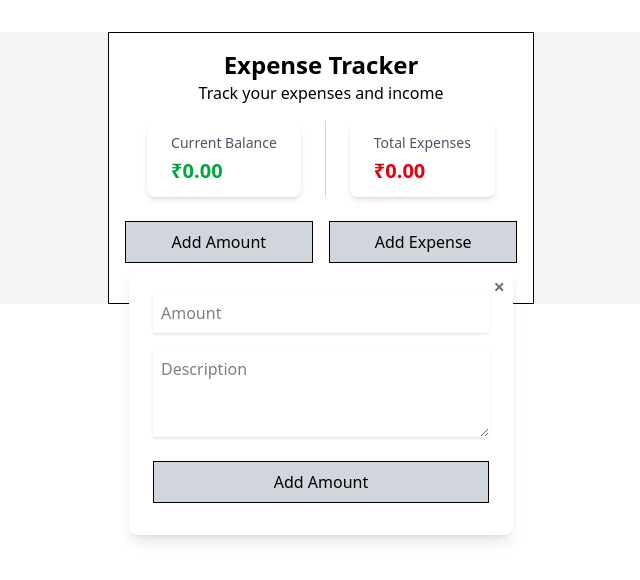
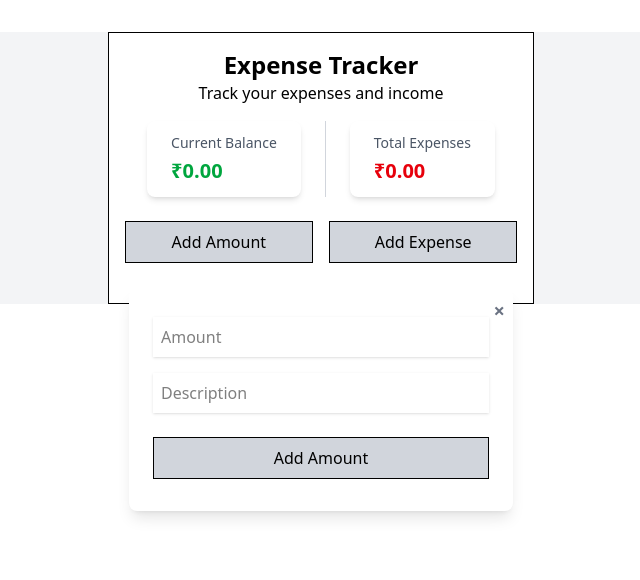
Before and after one commit to Dhruvi-2699/expense-tracker-dhruvi-rami, a React (Vite) app: page / in a window 1280 px wide. Both pictures are taken after a click on the button "Add Amount". Shown: the top 580 px of the page, without its empty margins (319-959 px from the left). Built offline with nearby package versions, Linux system fonts and the light colour scheme.

Commit message:
Edit transation

```diff
--- /dev/null
+++ b/src/components/FormInput.jsx
@@ -0,0 +1,32 @@
+import React from "react";
+
+const FormInput = ({
+  type = "text",
+  id,
+  value,
+  onChange,
+  placeholder,
+  required = false,
+  min,
+  step,
+  error,
+}) => {
+  return (
+    <div>
+      <input
+        type={type}
+        id={id}
+        value={value}
+        onChange={onChange}
+        className="mt-1 block w-full p-2 border-gray-300 shadow-sm focus:border-blue-500 focus:ring-blue-500"
+        placeholder={placeholder}
+        required={required}
+        min={min}
+        step={step}
+      />
+      {error && <p className="text-red-500 text-sm mt-1">{error}</p>}
+    </div>
+  );
+};
+
+export default FormInput;
--- a/src/components/TransactionItem.jsx
+++ b/src/components/TransactionItem.jsx
@@ -1,11 +1,13 @@
 import React from "react";
+import { CURRENCY_SYMBOL, UP_ARROW, DOWN_ARROW } from "../constants";
 
-const TransactionItem = ({ transaction }) => {
+const TransactionItem = ({ transaction, onEdit }) => {
   return (
     <div
       className={`p-3 rounded-lg ${
         transaction.isCredited ? "bg-green-100" : "bg-red-100"
-      }`}
+      } cursor-pointer hover:opacity-90 transition-opacity`}
+      onClick={() => onEdit(transaction)}
     >
       <div className="flex justify-between items-center">
         <div className="flex items-center gap-2">
@@ -14,7 +16,7 @@ const TransactionItem = ({ transaction }) => {
               transaction.isCredited ? "text-green-600" : "text-red-600"
             }`}
           >
-            {transaction.isCredited ? "▲" : "▼"}
+            {transaction.isCredited ? UP_ARROW : DOWN_ARROW}
           </span>
           <div>
             <p className="font-medium">{transaction.description}</p>
@@ -28,7 +30,8 @@ const TransactionItem = ({ transaction }) => {
             transaction.isCredited ? "text-green-600" : "text-red-600"
           }`}
         >
-          ₹{transaction.amount.toFixed(2)}
+          {CURRENCY_SYMBOL}
+          {transaction.amount.toFixed(2)}
         </p>
       </div>
     </div>
--- a/src/components/expense-tracker-card.jsx
+++ b/src/components/expense-tracker-card.jsx
@@ -2,33 +2,86 @@ import React, { useState } from "react";
 import Button from "./button";
 import Popup from "./popup";
 import TransactionItem from "./TransactionItem";
+import {
+  ADD_AMOUNT,
+  ADD_EXPENSE,
+  CURRENCY_SYMBOL,
+  EXPENSE_TRACKER,
+  TRACKER_SUBTITLE,
+  TRANSACTION_HISTORY,
+  CURRENT_BALANCE,
+  TOTAL_EXPENSES,
+  INSUFFICIENT_BALANCE,
+} from "../constants";
 
 const ExpenseTrackerWrapperCard = () => {
   const [open, setOpen] = useState(false);
   const [popupBtnText, setPopupBtnText] = useState("");
   const [transactions, setTransactions] = useState([]);
   const [isCredited, setIsCredited] = useState(false);
+  const [error, setError] = useState("");
+  const [editingTransaction, setEditingTransaction] = useState(null);
 
   const handleClick = (buttonText) => {
+    setError(""); // Clear any previous errors
     setOpen(true);
     setPopupBtnText(buttonText);
-    setIsCredited(buttonText === "Add Amount");
+    setIsCredited(buttonText === ADD_AMOUNT);
+    setEditingTransaction(null); // Clear any editing transaction
+  };
+
+  const handleEditTransaction = (transaction) => {
+    setError(""); // Clear any previous errors
+    setOpen(true);
+    setPopupBtnText(transaction.isCredited ? ADD_AMOUNT : ADD_EXPENSE);
+    setIsCredited(transaction.isCredited);
+    setEditingTransaction(transaction);
+  };
+
+  const handleDeleteTransaction = () => {
+    if (editingTransaction) {
+      setTransactions(
+        transactions.filter((t) => t.id !== editingTransaction.id)
+      );
+      setOpen(false);
+      setEditingTransaction(null);
+    }
   };
 
   const handleAddTransaction = ({ amount, description }) => {
+    // If editing, remove the old transaction
+    if (editingTransaction) {
+      setTransactions(
+        transactions.filter((t) => t.id !== editingTransaction.id)
+      );
+    }
+
+    // Check if it's an expense and if there's enough balance
+    if (!isCredited) {
+      const currentBalance = balance + (editingTransaction?.amount || 0); // Add back editing transaction amount if exists
+      const newBalance = currentBalance - amount;
+      if (newBalance < 0) {
+        setError(INSUFFICIENT_BALANCE(currentBalance));
+        setOpen(false); // Close the popup when showing error
+        return;
+      }
+    }
+
     const newTransaction = {
-      id: Date.now(),
+      id: editingTransaction?.id || Date.now(),
       amount,
       description,
       isCredited,
-      date: new Date().toISOString(),
+      date: editingTransaction?.date || new Date().toISOString(),
     };
 
     setTransactions((prevTransactions) => [
       ...prevTransactions,
       newTransaction,
     ]);
+    setError(""); // Clear any errors on successful transaction
     setOpen(false);
+    setEditingTransaction(null);
   };
 
   // Calculate total balance
@@ -45,45 +98,57 @@ const ExpenseTrackerWrapperCard = () => {
   return (
     <div className="expense-tracker-container container border-1 border-black p-4 mx-auto my-8 bg-white w-1/3">
       <h1 className="text-2xl font-bold mx-auto text-center">
-        Expense Tracker
+        {EXPENSE_TRACKER}
       </h1>
-      <p className="text-center">Track your expenses and income</p>
+      <p className="text-center">{TRACKER_SUBTITLE}</p>
 
       <div className="my-4 flex justify-center space-x-6">
         <div className="px-6 py-3 bg-white rounded-lg shadow-md">
-          <p className="text-sm text-gray-600 mb-1">Current Balance</p>
+          <p className="text-sm text-gray-600 mb-1">{CURRENT_BALANCE}</p>
           <p className="text-xl font-semibold text-green-600">
-            ₹{balance.toFixed(2)}
+            {CURRENCY_SYMBOL}
+            {balance.toFixed(2)}
           </p>
         </div>
         <div className="border-l border-gray-300"></div>
         <div className="px-6 py-3 bg-white rounded-lg shadow-md">
-          <p className="text-sm text-gray-600 mb-1">Total Expenses</p>
+          <p className="text-sm text-gray-600 mb-1">{TOTAL_EXPENSES}</p>
           <p className="text-xl font-semibold text-red-600">
-            ₹{expense.toFixed(2)}
+            {CURRENCY_SYMBOL}
+            {expense.toFixed(2)}
           </p>
         </div>
       </div>
 
+      {error && (
+        <div className="my-4 p-3 bg-red-100 text-red-700 rounded-lg text-center">
+          {error}
+        </div>
+      )}
+
       <div className="flex gap-4 justify-center my-4">
         <Button
-          buttonText="Add Amount"
-          onClick={() => handleClick("Add Amount")}
+          buttonText={ADD_AMOUNT}
+          onClick={() => handleClick(ADD_AMOUNT)}
           className="bg-green-500 hover:bg-green-600"
         />
         <Button
-          buttonText="Add Expense"
-          onClick={() => handleClick("Add Expense")}
+          buttonText={ADD_EXPENSE}
+          onClick={() => handleClick(ADD_EXPENSE)}
           className="bg-red-500 hover:bg-red-600"
         />
       </div>
 
       {transactions.length > 0 && (
         <div className="mt-6">
-          <h2 className="text-xl font-semibold mb-3">Transaction History</h2>
+          <h2 className="text-xl font-semibold mb-3">{TRANSACTION_HISTORY}</h2>
           <div className="space-y-2">
             {[...transactions].reverse().map((transaction) => (
-              <TransactionItem key={transaction.id} transaction={transaction} />
+              <TransactionItem
+                key={transaction.id}
+                transaction={transaction}
+                onEdit={handleEditTransaction}
+              />
             ))}
           </div>
         </div>
@@ -92,8 +157,14 @@ const ExpenseTrackerWrapperCard = () => {
       {open && (
         <Popup
           popupBtnText={popupBtnText}
-          onClose={() => setOpen(false)}
+          onClose={() => {
+            setOpen(false);
+            setError(""); // Clear error when closing popup
+            setEditingTransaction(null);
+          }}
           onSubmit={handleAddTransaction}
+          onDelete={editingTransaction ? handleDeleteTransaction : undefined}
+          initialValues={editingTransaction}
         />
       )}
     </div>
--- a/src/components/popup.jsx
+++ b/src/components/popup.jsx
@@ -1,15 +1,31 @@
-import React, { useState } from "react";
+import React, { useState, useEffect } from "react";
 import Button from "./button";
+import FormInput from "./FormInput";
+import { DELETE, AMOUNT, DESCRIPTION, INVALID_AMOUNT } from "../constants";
 
-const Popup = ({ popupBtnText, onSubmit, onClose }) => {
+const Popup = ({
+  popupBtnText,
+  onSubmit,
+  onClose,
+  initialValues,
+  onDelete,
+}) => {
   const [amount, setAmount] = useState("");
   const [description, setDescription] = useState("");
   const [error, setError] = useState("");
 
+  // Set initial values when editing
+  useEffect(() => {
+    if (initialValues) {
+      setAmount(initialValues.amount.toString());
+      setDescription(initialValues.description);
+    }
+  }, [initialValues]);
+
   const handleSubmit = (e) => {
     e.preventDefault();
     if (Number(amount) <= 0) {
-      setError("Amount must be greater than 0");
+      setError(INVALID_AMOUNT);
       return;
     }
     setError("");
@@ -34,39 +50,47 @@ const Popup = ({ popupBtnText, onSubmit, onClose }) => {
         </button>
 
         <form onSubmit={handleSubmit} className="space-y-4">
-          <div>
-            <input
+          <FormInput
             type="number"
             id="amount"
             value={amount}
             onChange={handleAmountChange}
-              className="mt-1 block w-full p-2 border-gray-300 shadow-sm focus:border-blue-500 focus:ring-blue-500"
-              placeholder="Amount"
+            placeholder={AMOUNT}
             required
             min="0"
             step="0.01"
+            error={error}
           />
-            {error && <p className="text-red-500 text-sm mt-1">{error}</p>}
-          </div>
 
-          <div>
-            <textarea
+          <FormInput
+            type="text"
             id="description"
             value={description}
             onChange={(e) => setDescription(e.target.value)}
-              className="mt-1 block w-full p-2 border-gray-300 shadow-sm focus:border-blue-500 focus:ring-blue-500"
-              placeholder="Description"
-              rows="3"
+            placeholder={DESCRIPTION}
             required
           />
-          </div>
 
-          <div className="flex space-x-3">
+          <div className="space-y-3">
             <Button
               buttonText={popupBtnText}
               type="submit"
-              className="flex-1"
+              className={`w-full ${
+                initialValues?.isCredited
+                  ? "bg-green-500 hover:bg-green-600"
+                  : "bg-red-500 hover:bg-red-600"
+              }`}
             />
+            {onDelete && (
+              <Button
+                buttonText={DELETE}
+                onClick={(e) => {
+                  e.preventDefault();
+                  onDelete();
+                }}
+                className="w-full bg-gray-500 hover:bg-gray-600"
+              />
+            )}
           </div>
         </form>
       </div>
--- /dev/null
+++ b/src/constants/index.js
@@ -0,0 +1,29 @@
+// Button text constants
+export const ADD_AMOUNT = "Add Amount";
+export const ADD_EXPENSE = "Add Expense";
+export const DELETE = "Delete";
+
+// Currency
+export const CURRENCY_SYMBOL = "₹";
+
+// UI Text
+export const EXPENSE_TRACKER = "Expense Tracker";
+export const TRACKER_SUBTITLE = "Track your expenses and income";
+export const TRANSACTION_HISTORY = "Transaction History";
+export const CURRENT_BALANCE = "Current Balance";
+export const TOTAL_EXPENSES = "Total Expenses";
+
+// Form labels
+export const AMOUNT = "Amount";
+export const DESCRIPTION = "Description";
+
+// Error messages
+export const INSUFFICIENT_BALANCE = (balance) =>
+  `Insufficient balance. Current balance: ${CURRENCY_SYMBOL}${balance.toFixed(
+    2
+  )}`;
+export const INVALID_AMOUNT = "Amount must be greater than 0";
+
+// Transaction symbols
+export const UP_ARROW = "▲";
+export const DOWN_ARROW = "▼";
```
Lines whose indentation alone changed are shown as unchanged.
